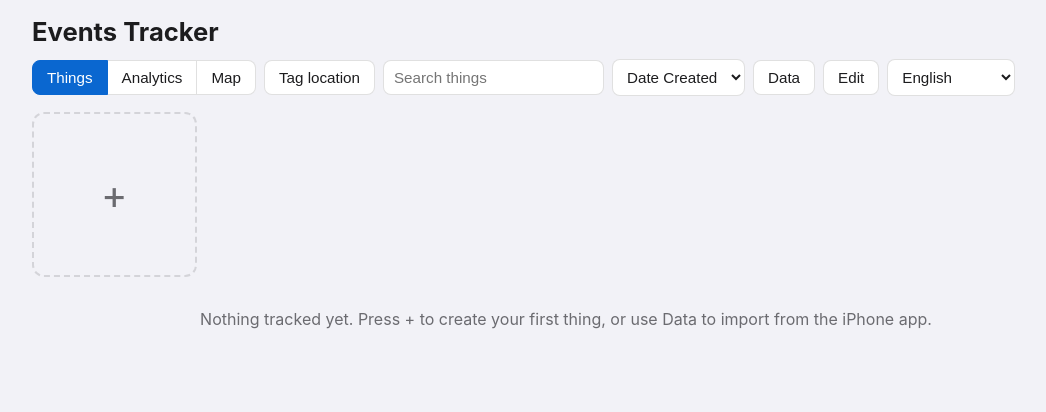
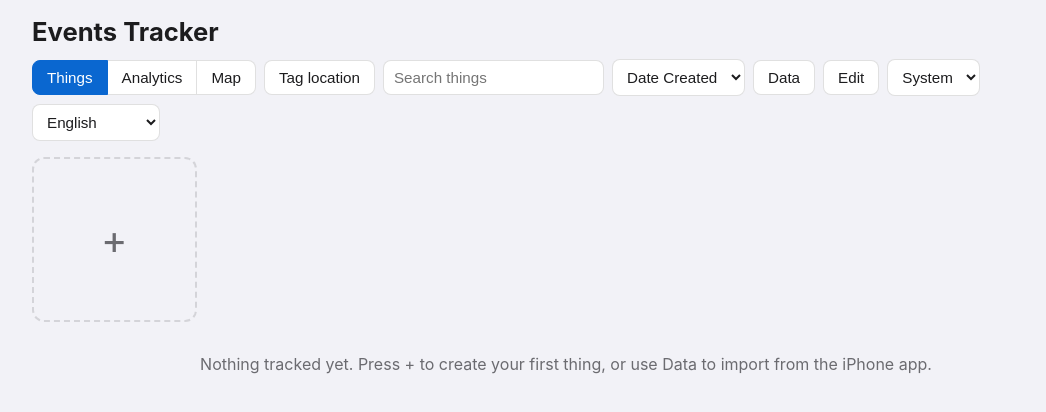
Before and after one commit to reedone33/EventsTracker, a React (Vite) app in the folder web/: page / in a window 1280 px wide. Shown: the top 412 px of the page, without its empty margins (74-1120 px from the left). Built offline with nearby package versions, Linux system fonts and the light colour scheme.

Commit message:
Add light/dark/system appearance picker

```diff
--- a/web/src/App.tsx
+++ b/web/src/App.tsx
@@ -23,6 +23,8 @@ import { AnalyticsScreen } from './components/AnalyticsScreen'
 import { ThingDetailScreen } from './components/ThingDetailScreen'
 import { MapScreen } from './components/MapScreen'
 import { useLocation } from './state/useLocation'
+import { useTheme } from './state/useTheme'
+import type { ThemeChoice } from './state/useTheme'
 import type { ImportWarning } from './storage/normalize'
 
 /** Which pop-up, if any, is currently open. */
@@ -51,6 +53,7 @@ export default function App() {
   const { t, tc, language, setLanguage } = useI18n()
   const store = useStore()
   const location = useLocation()
+  const theme = useTheme()
 
   const [tab, setTab] = useState<Tab>('things')
   const [searchText, setSearchText] = useState('')
@@ -210,6 +213,21 @@ export default function App() {
           {/* Every language is named in its own language, so someone who has
               landed in the wrong one can still find theirs. */}
           <label className="toolbar__language">
+            <span className="visually-hidden">{t('appearance.label')}</span>
+            <select
+              value={theme.choice}
+              onChange={(event) => theme.setChoice(event.target.value as ThemeChoice)}
+              title={t('appearance.label')}
+            >
+              {(['system', 'light', 'dark'] as ThemeChoice[]).map((option) => (
+                <option key={option} value={option}>
+                  {t(`appearance.${option}` as TranslationKey)}
+                </option>
+              ))}
+            </select>
+          </label>
+
+          <label className="toolbar__language">
             <span className="visually-hidden">{t('toolbar.language')}</span>
             <select
               value={language}
--- a/web/src/i18n/locales/de.ts
+++ b/web/src/i18n/locales/de.ts
@@ -11,6 +11,10 @@ export const de: Translations = {
   'toolbar.data': 'Daten',
   'toolbar.edit': 'Bearbeiten',
   'toolbar.language': 'Sprache',
+  'appearance.label': 'Erscheinungsbild',
+  'appearance.system': 'System',
+  'appearance.light': 'Hell',
+  'appearance.dark': 'Dunkel',
   'toolbar.screen': 'Ansicht',
   'data.aria': 'Daten importieren und exportieren',
   'action.done': 'Fertig',
--- a/web/src/i18n/locales/en.ts
+++ b/web/src/i18n/locales/en.ts
@@ -21,6 +21,10 @@ export const en = {
   'toolbar.data': 'Data',
   'toolbar.edit': 'Edit',
   'toolbar.language': 'Language',
+  'appearance.label': 'Appearance',
+  'appearance.system': 'System',
+  'appearance.light': 'Light',
+  'appearance.dark': 'Dark',
   'toolbar.screen': 'Screen',
   'data.aria': 'Import and export data',
   'action.done': 'Done',
--- a/web/src/i18n/locales/es.ts
+++ b/web/src/i18n/locales/es.ts
@@ -11,6 +11,10 @@ export const es: Translations = {
   'toolbar.data': 'Datos',
   'toolbar.edit': 'Editar',
   'toolbar.language': 'Idioma',
+  'appearance.label': 'Apariencia',
+  'appearance.system': 'Sistema',
+  'appearance.light': 'Claro',
+  'appearance.dark': 'Oscuro',
   'toolbar.screen': 'Pantalla',
   'data.aria': 'Importar y exportar datos',
   'action.done': 'Listo',
--- a/web/src/i18n/locales/fr.ts
+++ b/web/src/i18n/locales/fr.ts
@@ -11,6 +11,10 @@ export const fr: Translations = {
   'toolbar.data': 'Données',
   'toolbar.edit': 'Modifier',
   'toolbar.language': 'Langue',
+  'appearance.label': 'Apparence',
+  'appearance.system': 'Système',
+  'appearance.light': 'Clair',
+  'appearance.dark': 'Sombre',
   'toolbar.screen': 'Écran',
   'data.aria': 'Importer et exporter des données',
   'action.done': 'Terminé',
--- a/web/src/i18n/locales/it.ts
+++ b/web/src/i18n/locales/it.ts
@@ -11,6 +11,10 @@ export const it: Translations = {
   'toolbar.data': 'Dati',
   'toolbar.edit': 'Modifica',
   'toolbar.language': 'Lingua',
+  'appearance.label': 'Aspetto',
+  'appearance.system': 'Sistema',
+  'appearance.light': 'Chiaro',
+  'appearance.dark': 'Scuro',
   'toolbar.screen': 'Schermata',
   'data.aria': 'Importa ed esporta dati',
   'action.done': 'Fine',
--- /dev/null
+++ b/web/src/state/useTheme.ts
@@ -0,0 +1,96 @@
+/**
+ * Light / dark / system appearance, replacing the iOS app's Appearance menu.
+ *
+ * The iOS version stored "system", "light" or "dark" in AppStorage and handed
+ * it to SwiftUI's preferredColorScheme. This does the same job by writing a
+ * data-theme attribute onto the page, which the stylesheet reacts to.
+ *
+ * "System" writes NO attribute at all — that leaves the stylesheet's
+ * prefers-color-scheme rule in charge, so the app follows the device and keeps
+ * following it if the device switches at sunset.
+ */
+
+import { useCallback, useEffect, useState } from 'react'
+
+export type ThemeChoice = 'system' | 'light' | 'dark'
+
+/** Remembers the choice between visits. */
+const THEME_KEY = 'eventstracker.theme'
+
+/** The colour behind the phone's status bar, matching each appearance. */
+const STATUS_BAR_COLORS: Record<'light' | 'dark', string> = {
+  light: '#f2f2f7',
+  dark: '#1c1c1e',
+}
+
+function readStoredChoice(): ThemeChoice {
+  try {
+    const stored = window.localStorage.getItem(THEME_KEY)
+    if (stored === 'light' || stored === 'dark' || stored === 'system') return stored
+  } catch {
+    // Blocked storage just means no remembered choice.
+  }
+  return 'system'
+}
+
+/** What the app is actually showing right now, once "system" is resolved. */
+function resolveTheme(choice: ThemeChoice): 'light' | 'dark' {
+  if (choice !== 'system') return choice
+  if (typeof window === 'undefined' || !window.matchMedia) return 'light'
+  return window.matchMedia('(prefers-color-scheme: dark)').matches ? 'dark' : 'light'
+}
+
+export interface Theme {
+  /** What the user picked: system, light or dark. */
+  choice: ThemeChoice
+  /** What is on screen right now, with "system" resolved to one or the other. */
+  resolved: 'light' | 'dark'
+  setChoice: (choice: ThemeChoice) => void
+}
+
+export function useTheme(): Theme {
+  const [choice, setChoiceState] = useState<ThemeChoice>(readStoredChoice)
+  const [resolved, setResolved] = useState<'light' | 'dark'>(() => resolveTheme(readStoredChoice()))
+
+  // Put the choice on the page and remember it.
+  useEffect(() => {
+    const root = document.documentElement
+
+    if (choice === 'system') {
+      // No attribute: the stylesheet's own media query takes over.
+      root.removeAttribute('data-theme')
+    } else {
+      root.setAttribute('data-theme', choice)
+    }
+
+    setResolved(resolveTheme(choice))
+
+    try {
+      window.localStorage.setItem(THEME_KEY, choice)
+    } catch {
+      // Not remembering the choice is harmless.
+    }
+  }, [choice])
+
+  // While on "system", follow the device if it changes — at sunset, say.
+  useEffect(() => {
+    if (choice !== 'system' || !window.matchMedia) return
+
+    const query = window.matchMedia('(prefers-color-scheme: dark)')
+    const handleChange = () => setResolved(query.matches ? 'dark' : 'light')
+
+    query.addEventListener('change', handleChange)
+    return () => query.removeEventListener('change', handleChange)
+  }, [choice])
+
+  // Keep the phone's status bar in step with the app behind it. Without this,
+  // an installed app on a light theme still gets a dark bar above it.
+  useEffect(() => {
+    const meta = document.querySelector('meta[name="theme-color"]')
+    if (meta) meta.setAttribute('content', STATUS_BAR_COLORS[resolved])
+  }, [resolved])
+
+  const setChoice = useCallback((next: ThemeChoice) => setChoiceState(next), [])
+
+  return { choice, resolved, setChoice }
+}
--- a/web/src/styles.css
+++ b/web/src/styles.css
@@ -2,9 +2,21 @@
   Styling for the whole app.
 
   Colours are defined once as "custom properties" (the --name values below) and
-  reused everywhere, so changing the look means editing one place. The app
-  follows the system light/dark setting, matching the iOS app's default
-  "System" appearance option.
+  reused everywhere, so changing the look means editing one place.
+
+  HOW LIGHT AND DARK WORK, and why it looks repetitive:
+
+  Light is the base. Dark is then declared TWICE, on purpose:
+
+    1. Under @media (prefers-color-scheme: dark) — this follows the computer or
+       phone's own setting, which is what "System" means. It is guarded by
+       :not([data-theme='light']) so that choosing Light explicitly still wins
+       on a device set to dark.
+    2. Under :root[data-theme='dark'] — this is the explicit choice, and it has
+       to work even on a device set to light.
+
+  Writing dark once would mean either the OS setting or the in-app choice could
+  not be honoured. The duplication is the price of both working.
 */
 
 :root {
@@ -18,11 +30,13 @@
   --shadow: 0 1px 3px rgba(0, 0, 0, 0.12);
   --grid: rgba(0, 0, 0, 0.08);
   --axis: rgba(0, 0, 0, 0.25);
-  color-scheme: light dark;
+  /* Tells the browser to draw scrollbars and form controls to match. */
+  color-scheme: light;
 }
 
+/* "System": follow the device, unless Light was chosen explicitly. */
 @media (prefers-color-scheme: dark) {
-  :root {
+  :root:not([data-theme='light']) {
     --bg: #000000;
     --surface: #1c1c1e;
     --text: #f2f2f7;
@@ -33,7 +47,23 @@
     --shadow: 0 1px 3px rgba(0, 0, 0, 0.5);
     --grid: rgba(255, 255, 255, 0.10);
     --axis: rgba(255, 255, 255, 0.30);
+    color-scheme: dark;
   }
+}
+
+/* "Dark": chosen in the app, so it wins whatever the device is set to. */
+:root[data-theme='dark'] {
+  --bg: #000000;
+  --surface: #1c1c1e;
+  --text: #f2f2f7;
+  --text-muted: #9a9aa0;
+  --border: rgba(255, 255, 255, 0.18);
+  --danger: #ff6b60;
+  --accent: #4c9dff;
+  --shadow: 0 1px 3px rgba(0, 0, 0, 0.5);
+  --grid: rgba(255, 255, 255, 0.10);
+  --axis: rgba(255, 255, 255, 0.30);
+  color-scheme: dark;
 }
 
 * { box-sizing: border-box; }
@@ -553,9 +583,16 @@ textarea.field__input { resize: vertical; font-family: inherit; }
 .leaflet-bar a:hover { background: var(--bg); color: var(--text); }
 
 /* The map tiles are drawn for light backgrounds; take a little brightness off
-   in dark mode so they don't glare next to the rest of the interface. */
+   in dark mode so they don't glare next to the rest of the interface.
+   Declared under both scopes, for the same reason the colours above are. */
 @media (prefers-color-scheme: dark) {
-  .leaflet-tile-pane { filter: brightness(0.82) saturate(0.9); }
+  :root:not([data-theme='light']) .leaflet-tile-pane {
+    filter: brightness(0.82) saturate(0.9);
+  }
+}
+
+:root[data-theme='dark'] .leaflet-tile-pane {
+  filter: brightness(0.82) saturate(0.9);
 }
 
 /* Inside the detail screen the map sits in a smaller space. */
```
Also changed, not shown: 1 other file (tests, documents, lock files or other folders).
